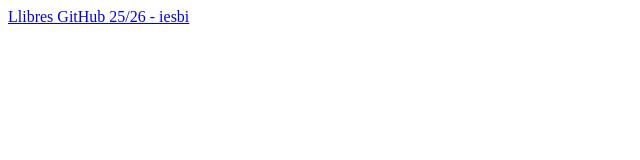
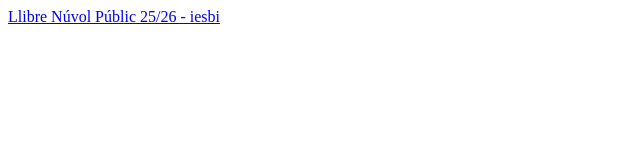
Before and after one commit to xaviblanes/llibres, a plain HTML site: page index.html in a window 1280 px wide. Shown: the full height of the page, 0-640 px from the left. Drawn offline with Linux system fonts and the light colour scheme.

Commit message:
Update index.html

```diff
--- a/index.html
+++ b/index.html
@@ -1 +1 @@
-<a href="https://github.com/xaviblanes/llibres">Llibres GitHub 25/26 - iesbi</a>
+<a href="https://github.com/xaviblanes/llibres/blob/9827fdf35185b754449c5ed78881049ec3677aa7/Llibre_np_25.pdf">Llibre Núvol Públic 25/26 - iesbi</a>
```
